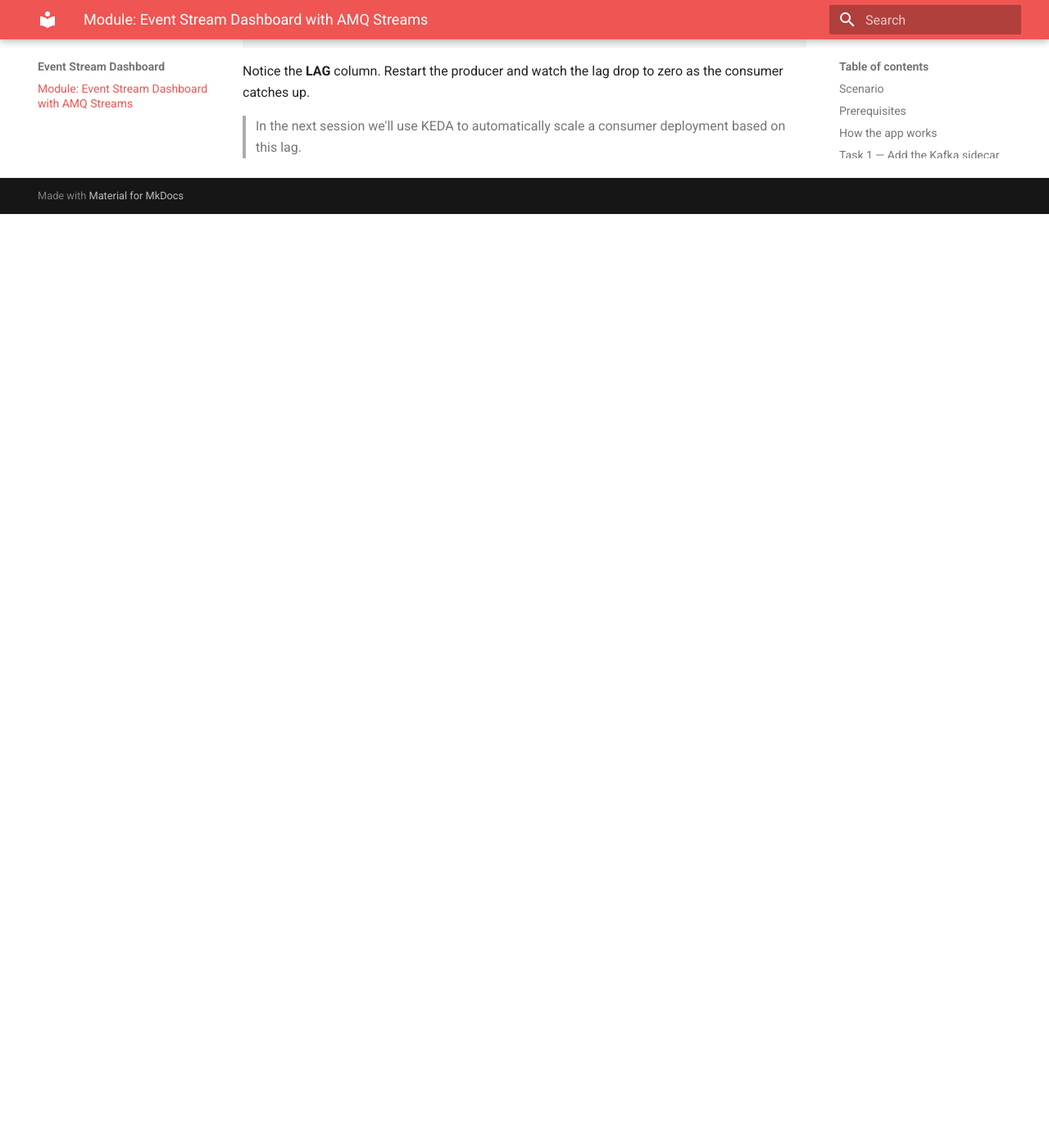
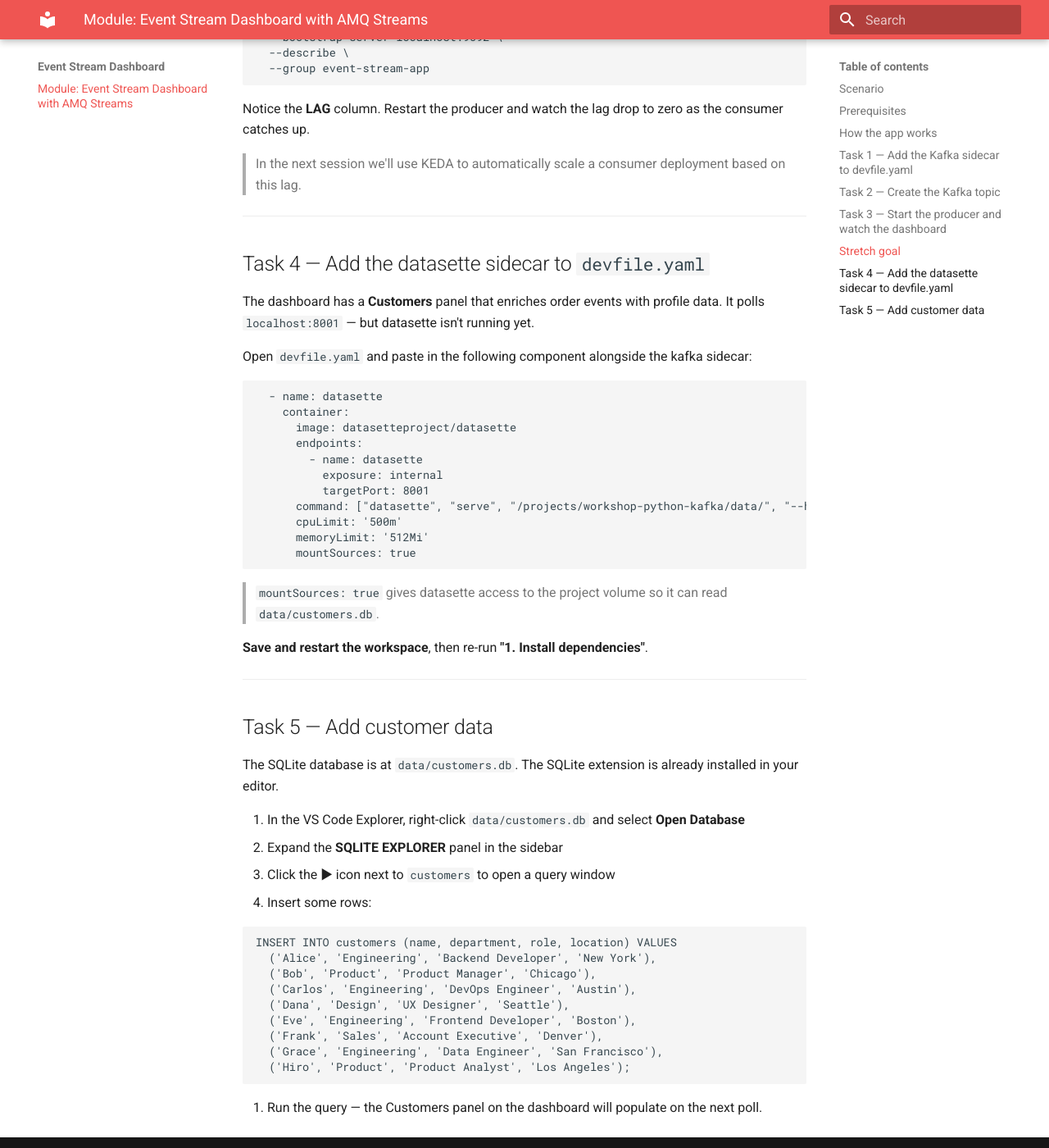
Before and after one commit to na-launch-workshop/workshop-python-event_stream_fastapi, an MkDocs documentation site: the page built from docs/index.md, in a window 1280 px wide and 1400 px high, scrolled down 2696 px. Shown: the whole window at 82% size. Built offline with MkDocs 1.6.1 and Material for MkDocs 9.7.7, drawn with Linux system fonts in a browser that asks for light colours; before the commit the page ends 2957 px from its top, so only the background shows below that; some of the changed text lies outside the part shown.

Commit message:
Add datasette sidecar exercise — SQLite customer profiles panel with VS Code editor

````diff
--- a/docs/index.md
+++ b/docs/index.md
@@ -1,6 +1,6 @@
 # Module: Event Stream Dashboard with AMQ Streams
 
-**Technology Stack:** Python · FastAPI · Apache Kafka (AMQ Streams)
+**Technology Stack:** Python · FastAPI · Apache Kafka (AMQ Streams) · datasette · SQLite
 
 ---
 
@@ -24,10 +24,11 @@
 
 | File | Role |
 |------|------|
-| `app/main.py` | FastAPI app — serves the dashboard and `/api/events` |
+| `app/main.py` | FastAPI app — serves the dashboard, `/api/events`, and `/api/customers` |
 | `app/consumer.py` | Background thread — polls Kafka and feeds events into the dashboard |
 | `app/producer.py` | Standalone script — generates fake orders and publishes them |
-| `devfile.yaml` | Workspace definition — **you'll edit this in Task 1** |
+| `data/customers.db` | SQLite database — customer profiles served via datasette |
+| `devfile.yaml` | Workspace definition — **you'll edit this in Tasks 1 and 4** |
 
 The consumer is already running. It retries every 5 seconds until it can reach a broker. As soon as the broker and topic exist, it connects automatically.
 
@@ -112,3 +113,54 @@
 Notice the **LAG** column. Restart the producer and watch the lag drop to zero as the consumer catches up.
 
 > In the next session we'll use KEDA to automatically scale a consumer deployment based on this lag.
+
+---
+
+## Task 4 — Add the datasette sidecar to `devfile.yaml`
+
+The dashboard has a **Customers** panel that enriches order events with profile data. It polls `localhost:8001` — but datasette isn't running yet.
+
+Open `devfile.yaml` and paste in the following component alongside the kafka sidecar:
+
+```yaml
+  - name: datasette
+    container:
+      image: datasetteproject/datasette
+      endpoints:
+        - name: datasette
+          exposure: internal
+          targetPort: 8001
+      command: ["datasette", "serve", "/projects/workshop-python-kafka/data/", "--host", "0.0.0.0", "--port", "8001"]
+      cpuLimit: '500m'
+      memoryLimit: '512Mi'
+      mountSources: true
+```
+
+> `mountSources: true` gives datasette access to the project volume so it can read `data/customers.db`.
+
+**Save and restart the workspace**, then re-run **"1. Install dependencies"**.
+
+---
+
+## Task 5 — Add customer data
+
+The SQLite database is at `data/customers.db`. The SQLite extension is already installed in your editor.
+
+1. In the VS Code Explorer, right-click `data/customers.db` and select **Open Database**
+2. Expand the **SQLITE EXPLORER** panel in the sidebar
+3. Click the ▶ icon next to `customers` to open a query window
+4. Insert some rows:
+
+```sql
+INSERT INTO customers (name, department, role, location) VALUES
+  ('Alice', 'Engineering', 'Backend Developer', 'New York'),
+  ('Bob', 'Product', 'Product Manager', 'Chicago'),
+  ('Carlos', 'Engineering', 'DevOps Engineer', 'Austin'),
+  ('Dana', 'Design', 'UX Designer', 'Seattle'),
+  ('Eve', 'Engineering', 'Frontend Developer', 'Boston'),
+  ('Frank', 'Sales', 'Account Executive', 'Denver'),
+  ('Grace', 'Engineering', 'Data Engineer', 'San Francisco'),
+  ('Hiro', 'Product', 'Product Analyst', 'Los Angeles');
+```
+
+5. Run the query — the Customers panel on the dashboard will populate on the next poll.
--- a/requirements.txt
+++ b/requirements.txt
@@ -1,3 +1,4 @@
 fastapi>=0.115,<0.116
 uvicorn[standard]>=0.30,<0.31
 confluent-kafka>=2.5,<3.0
+httpx>=0.27,<0.28
````
Also changed, not shown: static/index.html (+127 -18 lines), 3 other files.
